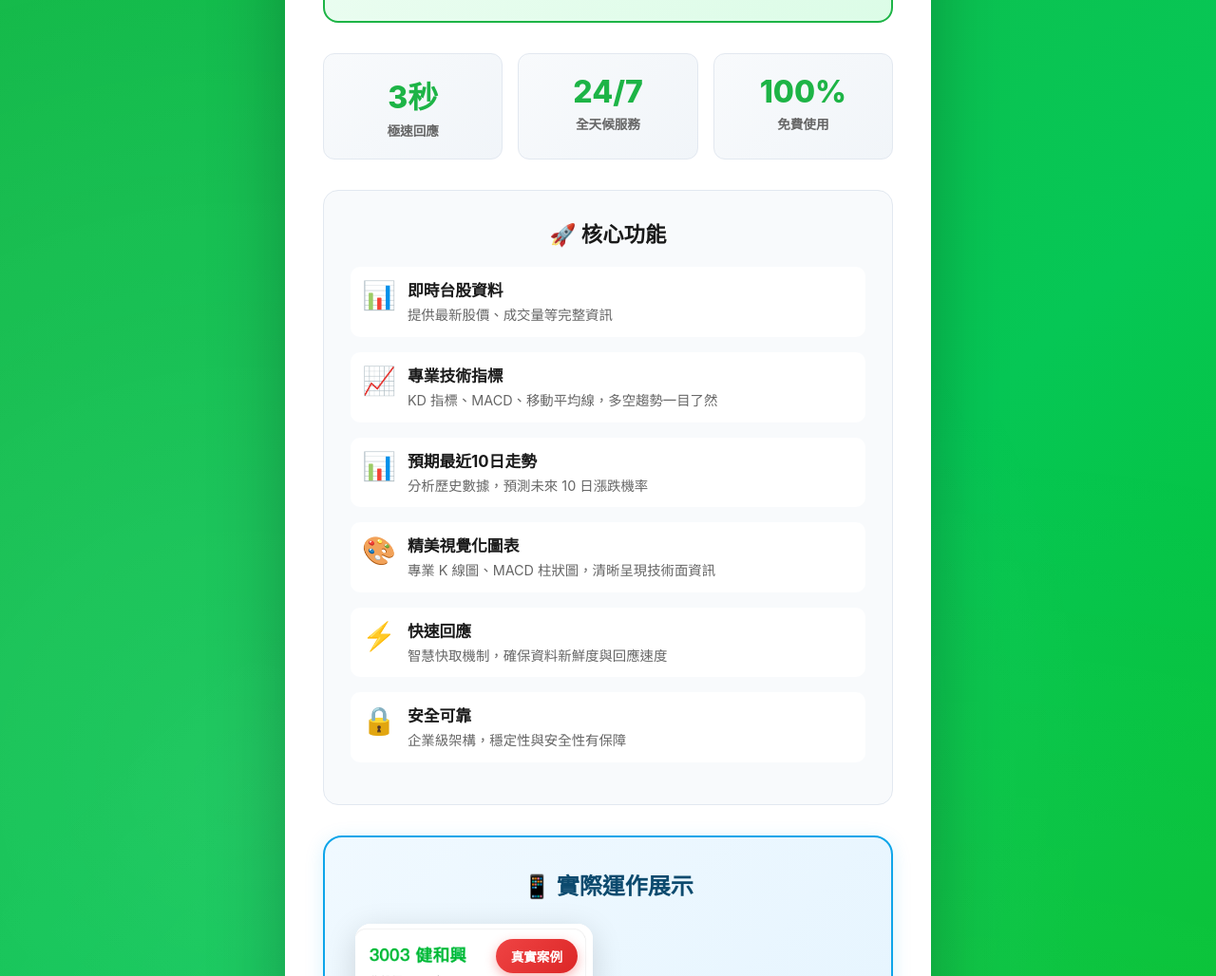
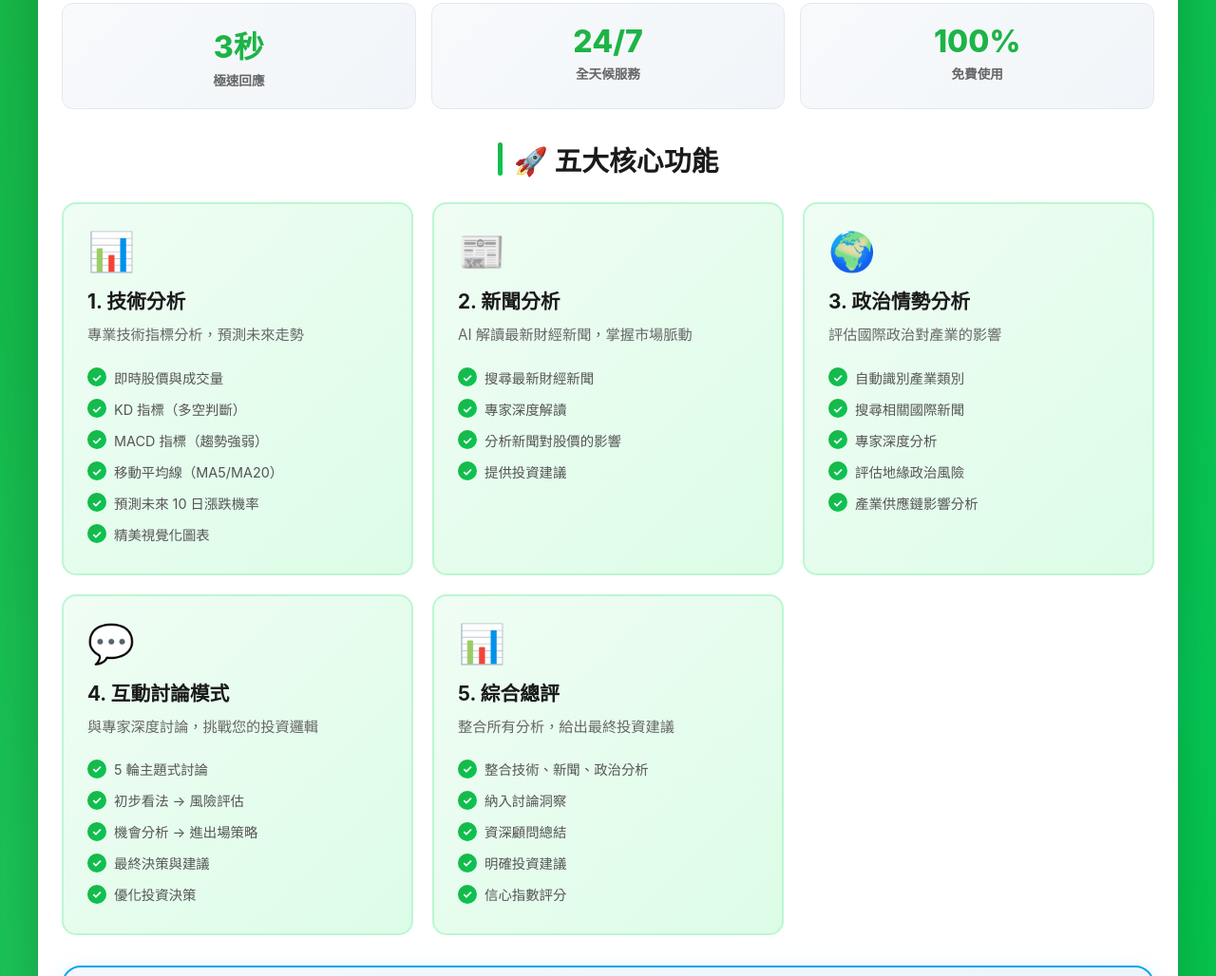
Before and after one commit to andy0958338099/stock-superman, a website: page public/index.html in a window 1280 px wide. Shown: the part 660-1688 px from the top of the page at 95% size. Drawn offline with Linux system fonts and the light colour scheme; no server answers.

Commit message:
refactor: 合併兩頁面為一個首頁，整合五大核心功能
【主要修改】
1. 將 index.html 和 features.html 合併為一個首頁
2. 更新標題：股市大亨 → 股票超人
3. 整合五大核心功能詳細卡片
4. 添加使用流程圖
5. 採用緊湊排版設計

【五大核心功能】
✅ 技術分析（KD、MACD、預測）
✅ 新聞分析（財經新聞解讀）
✅ 政治分析（國際情勢影響）
✅ 互動討論（5 輪主題討論）
✅ 綜合總評（整合所有分析）

【設計優化】
- 保留綠色 LINE 風格主題
- 功能卡片採用漸層綠色背景
- 添加 Hover 動畫效果
- 響應式佈局（手機/平板/桌面）
- 緊湊間距設計

【移除內容】
- 移除「查看完整功能架構詳解」連結
- 移除技術堆疊展示
- 簡化為單一頁面

【改進效果】
- ✅ 單一頁面，資訊更集中
- ✅ 保留所有核心功能介紹
- ✅ 視覺統一，用戶體驗更好
- ✅ 載入速度更快

```diff
--- a/public/index.html
+++ b/public/index.html
@@ -3,10 +3,10 @@
 <head>
     <meta charset="UTF-8">
     <meta name="viewport" content="width=device-width, initial-scale=1.0">
-    <meta name="description" content="股票超人 LINE Bot - AI 驅動的智能股票分析系統，提供技術分析、新聞解讀、政治情勢、美股關聯、互動討論、綜合總評六大功能！">
-    <meta name="keywords" content="股票超人,LINE Bot,台股,AI分析,技術分析,新聞分析,政治分析,美股,投資">
+    <meta name="description" content="股票超人 LINE Bot - AI 智能股票分析系統，提供技術分析、新聞解讀、政治情勢、互動討論、綜合總評五大功能！">
+    <meta name="keywords" content="股票超人,LINE Bot,台股,AI分析,技術分析,新聞分析,政治分析,投資">
     <meta property="og:title" content="股票超人 LINE Bot - AI 智能股票分析系統">
-    <meta property="og:description" content="六大功能全方位分析，讓您的投資決策更精準！">
+    <meta property="og:description" content="五大功能全方位分析，讓您的投資決策更精準！">
     <meta property="og:type" content="website">
     <title>股票超人 LINE Bot - AI 智能股票分析系統</title>
     <style>
@@ -20,10 +20,7 @@
             font-family: -apple-system, BlinkMacSystemFont, 'Segoe UI', 'PingFang TC', 'Microsoft JhengHei', sans-serif;
             background: linear-gradient(135deg, #1DB446 0%, #06C755 50%, #00B900 100%);
             min-height: 100vh;
-            display: flex;
-            align-items: center;
-            justify-content: center;
-            padding: 20px;
+            padding: 20px 15px;
             position: relative;
             overflow-x: hidden;
         }
@@ -49,11 +46,12 @@
 
         .container {
             background: white;
-            border-radius: 24px;
-            padding: 48px 40px;
-            max-width: 680px;
+            border-radius: 20px;
+            padding: 30px 25px;
+            max-width: 1200px;
             width: 100%;
-            box-shadow: 0 24px 80px rgba(0, 0, 0, 0.25);
+            margin: 0 auto;
+            box-shadow: 0 20px 60px rgba(0, 0, 0, 0.2);
             text-align: center;
             position: relative;
             z-index: 1;
@@ -72,36 +70,36 @@
         }
 
         .logo {
-            width: 120px;
-            height: 120px;
-            margin: 0 auto 24px;
+            width: 100px;
+            height: 100px;
+            margin: 0 auto 20px;
             background: linear-gradient(135deg, #1DB446 0%, #06C755 100%);
-            border-radius: 28px;
+            border-radius: 24px;
             display: flex;
             align-items: center;
             justify-content: center;
-            font-size: 64px;
-            box-shadow: 0 8px 24px rgba(29, 180, 70, 0.3);
+            font-size: 56px;
+            box-shadow: 0 6px 20px rgba(29, 180, 70, 0.3);
             animation: float 3s ease-in-out infinite;
         }
 
         @keyframes float {
             0%, 100% { transform: translateY(0px); }
-            50% { transform: translateY(-10px); }
+            50% { transform: translateY(-8px); }
         }
 
         h1 {
             color: #1a1a1a;
-            font-size: 2.8em;
-            margin-bottom: 12px;
+            font-size: 2.5em;
+            margin-bottom: 10px;
             font-weight: 800;
             letter-spacing: -0.5px;
         }
 
         .subtitle {
             color: #666;
-            font-size: 1.3em;
-            margin-bottom: 24px;
+            font-size: 1.2em;
+            margin-bottom: 20px;
             font-weight: 500;
         }
 
@@ -187,59 +185,143 @@
             margin-top: 12px;
         }
 
-        .features {
-            text-align: left;
-            margin: 32px 0;
-            padding: 28px;
-            background: #f8fafc;
-            border-radius: 16px;
-            border: 1px solid #e2e8f0;
+        .section-title {
+            font-size: 1.8em;
+            font-weight: 700;
+            color: #1a1a1a;
+            margin: 30px 0 20px 0;
+            text-align: center;
+            display: flex;
+            align-items: center;
+            justify-content: center;
+            gap: 12px;
         }
 
-        .features-title {
-            font-size: 1.4em;
+        .section-title::before {
+            content: '';
+            width: 5px;
+            height: 35px;
+            background: linear-gradient(135deg, #1DB446 0%, #06C755 100%);
+            border-radius: 3px;
+        }
+
+        .features-grid {
+            display: grid;
+            grid-template-columns: repeat(auto-fit, minmax(300px, 1fr));
+            gap: 20px;
+            margin: 25px 0;
+        }
+
+        .feature-card {
+            background: linear-gradient(135deg, #f0fdf4 0%, #dcfce7 100%);
+            border-radius: 15px;
+            padding: 25px;
+            text-align: left;
+            transition: all 0.3s ease;
+            border: 2px solid #bbf7d0;
+        }
+
+        .feature-card:hover {
+            transform: translateY(-5px);
+            box-shadow: 0 12px 30px rgba(29, 180, 70, 0.2);
+            border-color: #1DB446;
+        }
+
+        .feature-card-icon {
+            font-size: 2.5em;
+            margin-bottom: 12px;
+        }
+
+        .feature-card-title {
+            font-size: 1.3em;
             font-weight: 700;
             color: #1a1a1a;
-            margin-bottom: 20px;
-            text-align: center;
+            margin-bottom: 10px;
         }
 
-        .feature {
-            margin: 16px 0;
-            display: flex;
-            align-items: flex-start;
-            gap: 12px;
-            padding: 12px;
-            background: white;
-            border-radius: 10px;
-            transition: all 0.3s ease;
+        .feature-card-desc {
+            color: #666;
+            font-size: 0.95em;
+            line-height: 1.6;
+            margin-bottom: 15px;
         }
 
-        .feature:hover {
-            transform: translateX(4px);
-            box-shadow: 0 2px 8px rgba(0, 0, 0, 0.08);
+        .feature-list {
+            list-style: none;
+            padding: 0;
+            margin: 0;
         }
 
-        .feature-icon {
-            font-size: 1.8em;
-            flex-shrink: 0;
+        .feature-list li {
+            padding: 6px 0;
+            color: #555;
+            font-size: 0.9em;
+            display: flex;
+            align-items: center;
+            gap: 8px;
         }
 
-        .feature-content {
-            flex: 1;
+        .feature-list li::before {
+            content: '✓';
+            background: linear-gradient(135deg, #1DB446 0%, #06C755 100%);
+            color: white;
+            width: 20px;
+            height: 20px;
+            border-radius: 50%;
+            display: flex;
+            align-items: center;
+            justify-content: center;
+            font-weight: 700;
+            flex-shrink: 0;
+            font-size: 0.85em;
         }
 
-        .feature-title {
-            font-weight: 700;
-            color: #1a1a1a;
-            margin-bottom: 4px;
-            font-size: 1.05em;
+        .flow-container {
+            background: linear-gradient(135deg, #f0fdf4 0%, #dcfce7 100%);
+            border-radius: 15px;
+            padding: 25px;
+            margin: 25px 0;
+            border: 2px solid #bbf7d0;
         }
 
-        .feature-desc {
-            color: #666;
-            font-size: 0.9em;
-            line-height: 1.5;
+        .flow-row {
+            display: flex;
+            justify-content: center;
+            align-items: center;
+            gap: 15px;
+            flex-wrap: wrap;
+            margin: 10px 0;
+        }
+
+        .flow-box {
+            background: white;
+            border-radius: 12px;
+            padding: 15px 25px;
+            box-shadow: 0 3px 12px rgba(0, 0, 0, 0.1);
+            font-weight: 600;
+            color: #333;
+            min-width: 140px;
+            text-align: center;
+            font-size: 0.95em;
+            border: 2px solid #e5e7eb;
+        }
+
+        .flow-box.primary {
+            background: linear-gradient(135deg, #1DB446 0%, #06C755 100%);
+            color: white;
+            border-color: #1DB446;
+        }
+
+        .flow-box.secondary {
+            background: linear-gradient(135deg, #10b981 0%, #059669 100%);
+            color: white;
+            border-color: #10b981;
+        }
+
+        .flow-arrow {
+            font-size: 1.5em;
+            color: #1DB446;
+            font-weight: 700;
         }
 
         .stats {
@@ -430,9 +512,9 @@
             line-height: 1.6;
         }
 
-        @media (max-width: 640px) {
+        @media (max-width: 768px) {
             .container {
-                padding: 32px 24px;
+                padding: 25px 20px;
             }
 
             h1 {
@@ -451,6 +533,24 @@
                 font-size: 1.1em;
                 padding: 14px 28px;
             }
+
+            .features-grid {
+                grid-template-columns: 1fr;
+            }
+
+            .flow-box {
+                min-width: 100px;
+                font-size: 0.85em;
+                padding: 12px 18px;
+            }
+
+            .section-title {
+                font-size: 1.5em;
+            }
+
+            .showcase-content {
+                grid-template-columns: 1fr;
+            }
         }
     </style>
 </head>
@@ -460,9 +560,9 @@
         <div class="logo">📈</div>
 
         <!-- 標題 -->
-        <h1>股市大亨</h1>
+        <h1>股票超人</h1>
         <p class="subtitle">
-            專業<span class="highlight">台股技術分析</span> × <span class="highlight">走勢預測</span>
+            AI 智能股票分析系統 - <span class="highlight">五大功能全方位分析</span>
         </p>
 
         <!-- CTA 區域 -->
@@ -499,56 +599,87 @@
             </div>
         </div>
 
-        <!-- 核心功能 -->
-        <div class="features">
-            <div class="features-title">🚀 核心功能</div>
-
-            <div class="feature">
-                <span class="feature-icon">📊</span>
-                <div class="feature-content">
-                    <div class="feature-title">即時台股資料</div>
-                    <div class="feature-desc">提供最新股價、成交量等完整資訊</div>
+        <!-- 五大核心功能 -->
+        <h2 class="section-title">🚀 五大核心功能</h2>
+        <div class="features-grid">
+            <!-- 功能 1: 技術分析 -->
+            <div class="feature-card">
+                <div class="feature-card-icon">📊</div>
+                <div class="feature-card-title">1. 技術分析</div>
+                <div class="feature-card-desc">
+                    專業技術指標分析，預測未來走勢
                 </div>
+                <ul class="feature-list">
+                    <li>即時股價與成交量</li>
+                    <li>KD 指標（多空判斷）</li>
+                    <li>MACD 指標（趨勢強弱）</li>
+                    <li>移動平均線（MA5/MA20）</li>
+                    <li>預測未來 10 日漲跌機率</li>
+                    <li>精美視覺化圖表</li>
+                </ul>
             </div>
 
-            <div class="feature">
-                <span class="feature-icon">📈</span>
-                <div class="feature-content">
-                    <div class="feature-title">專業技術指標</div>
-                    <div class="feature-desc">KD 指標、MACD、移動平均線，多空趨勢一目了然</div>
+            <!-- 功能 2: 新聞分析 -->
+            <div class="feature-card">
+                <div class="feature-card-icon">📰</div>
+                <div class="feature-card-title">2. 新聞分析</div>
+                <div class="feature-card-desc">
+                    AI 解讀最新財經新聞，掌握市場脈動
                 </div>
+                <ul class="feature-list">
+                    <li>搜尋最新財經新聞</li>
+                    <li>專家深度解讀</li>
+                    <li>分析新聞對股價的影響</li>
+                    <li>提供投資建議</li>
+                </ul>
             </div>
 
-            <div class="feature">
-                <span class="feature-icon">📊</span>
-                <div class="feature-content">
-                    <div class="feature-title">預期最近10日走勢</div>
-                    <div class="feature-desc">分析歷史數據，預測未來 10 日漲跌機率</div>
+            <!-- 功能 3: 政治分析 -->
+            <div class="feature-card">
+                <div class="feature-card-icon">🌍</div>
+                <div class="feature-card-title">3. 政治情勢分析</div>
+                <div class="feature-card-desc">
+                    評估國際政治對產業的影響
                 </div>
+                <ul class="feature-list">
+                    <li>自動識別產業類別</li>
+                    <li>搜尋相關國際新聞</li>
+                    <li>專家深度分析</li>
+                    <li>評估地緣政治風險</li>
+                    <li>產業供應鏈影響分析</li>
+                </ul>
             </div>
 
-            <div class="feature">
-                <span class="feature-icon">🎨</span>
-                <div class="feature-content">
-                    <div class="feature-title">精美視覺化圖表</div>
-                    <div class="feature-desc">專業 K 線圖、MACD 柱狀圖，清晰呈現技術面資訊</div>
+            <!-- 功能 4: 互動討論 -->
+            <div class="feature-card">
+                <div class="feature-card-icon">💬</div>
+                <div class="feature-card-title">4. 互動討論模式</div>
+                <div class="feature-card-desc">
+                    與專家深度討論，挑戰您的投資邏輯
                 </div>
+                <ul class="feature-list">
+                    <li>5 輪主題式討論</li>
+                    <li>初步看法 → 風險評估</li>
+                    <li>機會分析 → 進出場策略</li>
+                    <li>最終決策與建議</li>
+                    <li>優化投資決策</li>
+                </ul>
             </div>
 
-            <div class="feature">
-                <span class="feature-icon">⚡</span>
-                <div class="feature-content">
-                    <div class="feature-title">快速回應</div>
-                    <div class="feature-desc">智慧快取機制，確保資料新鮮度與回應速度</div>
+            <!-- 功能 5: 綜合總評 -->
+            <div class="feature-card">
+                <div class="feature-card-icon">📊</div>
+                <div class="feature-card-title">5. 綜合總評</div>
+                <div class="feature-card-desc">
+                    整合所有分析，給出最終投資建議
                 </div>
-            </div>
-
-            <div class="feature">
-                <span class="feature-icon">🔒</span>
-                <div class="feature-content">
-                    <div class="feature-title">安全可靠</div>
-                    <div class="feature-desc">企業級架構，穩定性與安全性有保障</div>
-                </div>
+                <ul class="feature-list">
+                    <li>整合技術、新聞、政治分析</li>
+                    <li>納入討論洞察</li>
+                    <li>資深顧問總結</li>
+                    <li>明確投資建議</li>
+                    <li>信心指數評分</li>
+                </ul>
             </div>
         </div>
 
@@ -584,18 +715,32 @@
             </ol>
         </div>
 
-        <!-- 技術架構 -->
-        <div class="tech-stack">
-            <span class="tech-badge">💬 LINE Messaging API</span>
-            <span class="tech-badge">📊 即時股價資料</span>
-            <span class="tech-badge">📈 專業圖表</span>
-        </div>
-
-        <!-- 功能詳解連結 -->
-        <div style="text-align: center; margin: 40px 0;">
-            <a href="features.html" style="display: inline-block; background: linear-gradient(135deg, #667eea 0%, #764ba2 100%); color: white; padding: 16px 40px; border-radius: 50px; text-decoration: none; font-size: 1.1em; font-weight: 700; box-shadow: 0 8px 24px rgba(102, 126, 234, 0.3); transition: transform 0.3s ease;">
-                📚 查看完整功能架構詳解
-            </a>
+        <!-- 使用流程 -->
+        <h2 class="section-title">📱 使用流程</h2>
+        <div class="flow-container">
+            <div class="flow-row">
+                <div class="flow-box primary">步驟 1<br>輸入股票代號</div>
+                <div class="flow-arrow">→</div>
+                <div class="flow-box primary">步驟 2<br>查看技術分析</div>
+                <div class="flow-arrow">→</div>
+                <div class="flow-box primary">步驟 3<br>選擇分析功能</div>
+            </div>
+            <div class="flow-row">
+                <div class="flow-arrow">↓</div>
+            </div>
+            <div class="flow-row">
+                <div class="flow-box secondary">📰 新聞</div>
+                <div class="flow-box secondary">🌍 政治</div>
+                <div class="flow-box secondary">💬 討論</div>
+            </div>
+            <div class="flow-row">
+                <div class="flow-arrow">↓</div>
+            </div>
+            <div class="flow-row">
+                <div class="flow-box primary">步驟 4<br>查看 📊 總評</div>
+                <div class="flow-arrow">→</div>
+                <div class="flow-box primary">步驟 5<br>做出投資決策</div>
+            </div>
         </div>
 
         <!-- 底部資訊 -->
```
